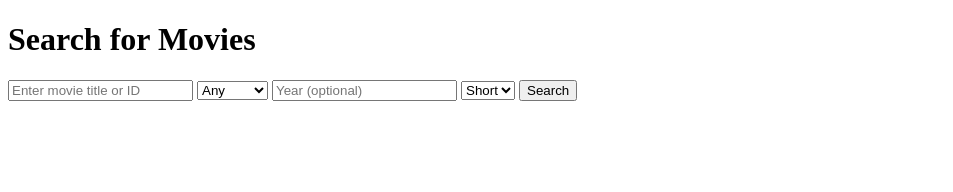
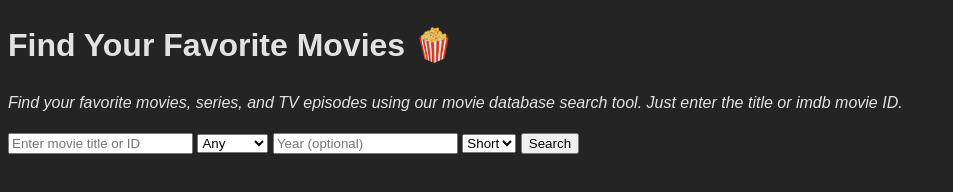
Before and after one commit to bsbowen/ExternalAPI, a website: page docs/index.html in a window 1280 px wide. Shown: the whole page, without its empty margins (0-953 px from the left). Drawn offline with Linux system fonts and the light colour scheme.

Commit message:
added additional css styling, updated styles link in html

```diff
--- a/app.js
+++ b/app.js
@@ -19,6 +19,11 @@ app.use(express.static('docs'));
 
 // Middleware to parse form data
 app.use(express.urlencoded({ extended: true }));
+
+// Serve the index.html file when accessing the root URL
+app.get('/', (req, res) => {
+    res.sendFile(path.join(__dirname, 'docs', 'index.html'));
+});
 
 // Route to handle form submissions
 app.post('/get-movie', async (req, res) => {
--- a/docs/index.html
+++ b/docs/index.html
@@ -3,11 +3,13 @@
 <head>
     <meta charset="UTF-8">
     <meta name="viewport" content="width=device-width, initial-scale=1.0">
-    <link rel="stylesheet" href="style.css">
+    <link rel="stylesheet" href="styles.css"> <!--updated styles link miss spelling-->
     <title>Movie Database Search</title>
 </head>
 <body>
-    <h1>Search for Movies</h1>
+    <h1>Find Your Favorite  Movies 🍿</h1>
+    <p> <i>Find your favorite movies, series, and TV episodes using our movie database search tool.
+    Just enter the title or imdb movie ID.</i></p>
     <form id="movieForm">
         <input type="text" id="query" name="query" placeholder="Enter movie title or ID" required>
         <select id="type" name="type">
--- a/docs/styles.css
+++ b/docs/styles.css
@@ -1,3 +1,18 @@
+:root {
+    font-family: Inter,system-ui,Avenir,Helvetica,Arial,sans-serif;
+    line-height: 1.5;
+    font-weight: 400;
+    color-scheme: light dark;
+    color: #ffffffde;
+    background-color: #242424;
+    font-synthesis: none;
+    text-rendering: optimizeLegibility;
+    -webkit-font-smoothing: antialiased;
+    -moz-osx-font-smoothing: grayscale;
+    -webkit-text-size-adjust: 100%
+}
+
+
 body {
     font-family: Arial, sans-serif;
 }
```
